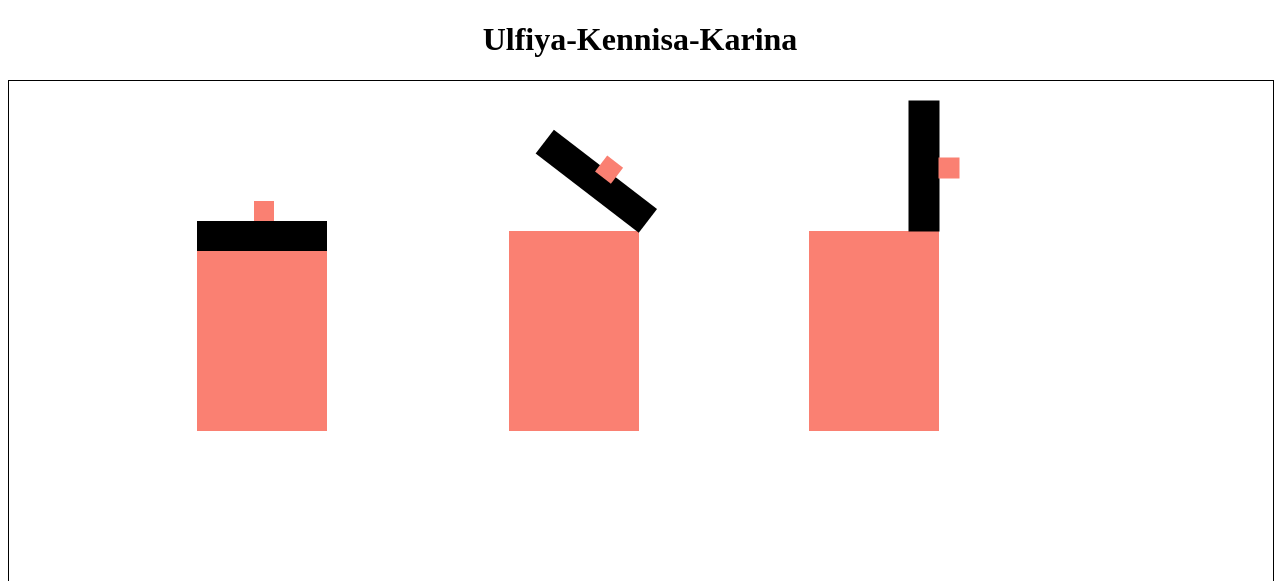
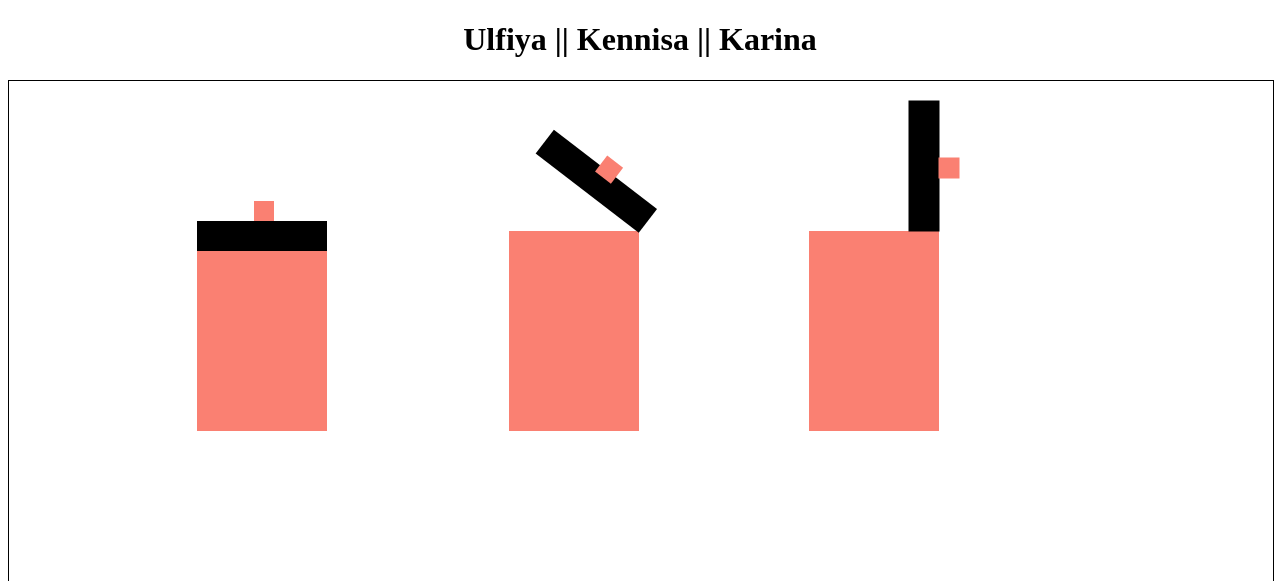
Before and after one commit to ulfiyanurulhidayati/Grafika_Komputer_Prak7, a plain HTML site: page index.html in a window 1280 px wide. Shown: the top 581 px of the page. Drawn offline with Linux system fonts and the light colour scheme.

Commit message:
Update index.html

```diff
--- a/index.html
+++ b/index.html
@@ -15,7 +15,7 @@
 </head>
 <body>
     <center>
-    <h1>Ulfiya-Kennisa-Karina</h1>
+    <h1>Ulfiya || Kennisa || Karina</h1>
     <canvas id="canvas"></canvas>
     <script src="script.js"></script>
     </center>
```
